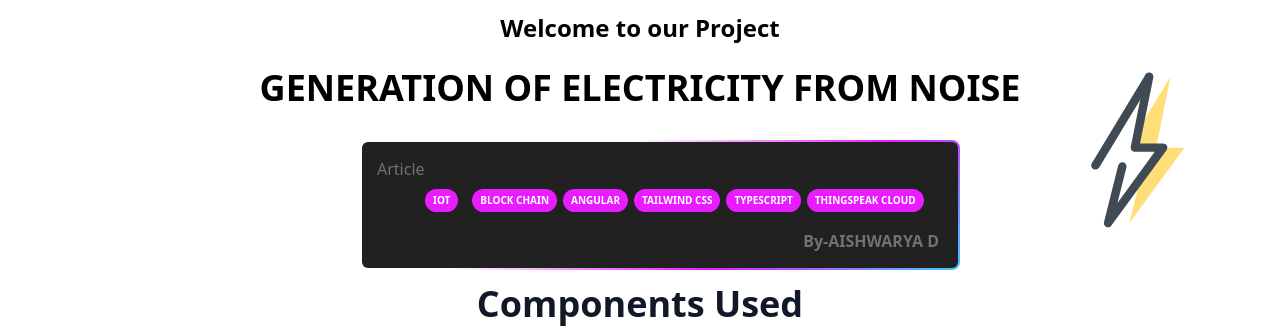
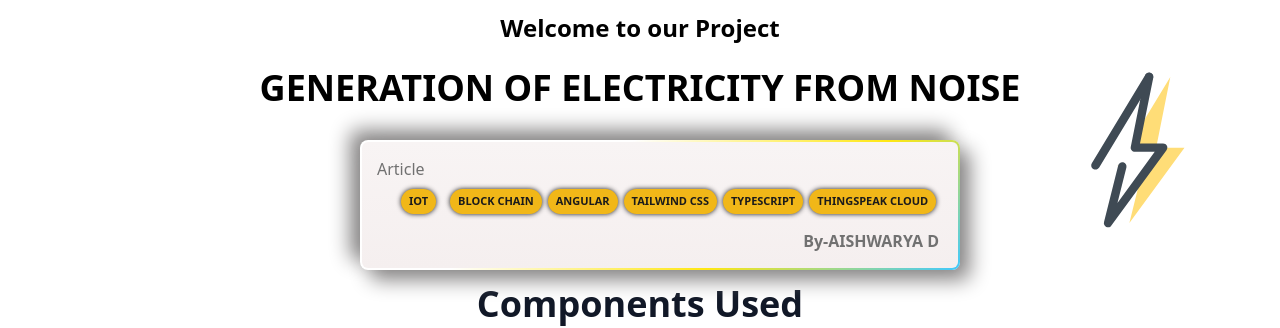
Before and after one commit to Aishwarya-Devaraj11/Portfolio, an Angular app: page /home in a window 1280 px wide. Shown: the top 328 px of the page. Built offline with nearby package versions, Linux system fonts and the light colour scheme.

Commit message:
Changes Done

```diff
--- a/src/app/home/home.component.html
+++ b/src/app/home/home.component.html
@@ -11,7 +11,7 @@
         <span></span>
       </div>
       <!-- <p class="heading">Generation of Electricity from Noise/Sound</p> -->
-      <div class="categories pl-10">
+      <div class="categories pl-4">
         <span class="m-2 ">IOT</span>
         <span>Block Chain</span>
         <span>Angular</span>
--- a/src/app/home/home.component.scss
+++ b/src/app/home/home.component.scss
@@ -3,15 +3,15 @@
   height: 130px;
   padding: 15px;
   color: white;
-  background: linear-gradient(#212121, #212121) padding-box,
-              linear-gradient(145deg, transparent 35%,#e81cff, #40c9ff) border-box;
+  background: linear-gradient(#f8f4f4, #f5efef) padding-box,
+              linear-gradient(145deg, transparent 35%,#ffe713, #40c9ff) border-box;
   border: 2px solid transparent;
   border-radius: 8px;
   display: flex;
   flex-direction: column;
-  cursor: pointer;
-  transform-origin: right bottom;
-  transition: all 0.6s cubic-bezier(0.23, 1, 0.320, 1);
+  box-shadow: 10px 10px 20px #888686, -10px -10px 20px #888686;
+  transition: all 0.3s ease-in-out;
+  position: relative;
 }
 
 .card .main-content {
@@ -38,11 +38,14 @@
 }
 
 .card .categories span {
-  background-color: #e81cff;
+  background-color: #f1b718;
   padding: 4px 8px;
-  font-weight: 600;
+  font-weight: Bold;
   text-transform: uppercase;
-  font-size: 10px;
+  font-size: 11px;
+  color: #1b1b1b;
+  box-shadow: 0px 0px 5px #1b1b1b;
+  transition: all 0.3s ease-in-out;
   border-radius: 50em;
 }
 
@@ -53,5 +56,5 @@
 }
 
 .card:hover {
-  rotate: 8deg;
+  transform: scale(1.03); /* Slight popup */
 }
```
